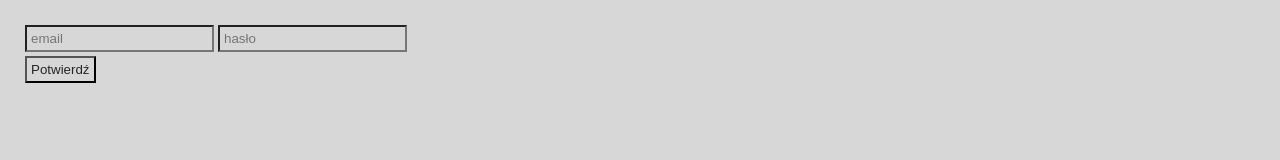
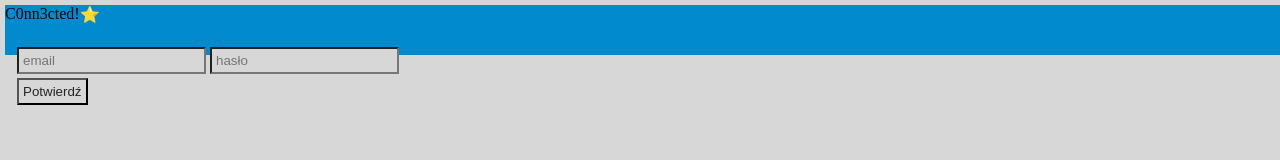
Before and after one commit to patYczakus/lockhavior, a plain HTML site: page index.html in a window 1280 px wide. Drawn offline with Linux system fonts and the light colour scheme.

Commit message:
Tworzenie nagłówka (w pracy!)

```diff
--- a/scripts/css/style.css
+++ b/scripts/css/style.css
@@ -7,11 +7,19 @@
 
 body {
     background: var(--backgroundColor-l-r2);
-    padding: 15px;
+    margin: 15px;
 }
 
 body.dark {
     background: var(--backgroundColor-d-r2);
+}
+
+#header {
+    background-color: var(--backgroundColor-l-r1);
+    box-sizing: border-box;
+    margin: -10px;
+    width: 100vw;
+    height: 50px;
 }
 
 input, button {
--- a/scripts/js/main.js
+++ b/scripts/js/main.js
@@ -4,7 +4,12 @@ var body = document.body
 let auth = getAuth()
 
 window.onload = () => {
-    body.innerHTML = `<input id="email" type="email" placeholder="email" /><input id="haslo" type="password" placeholder="hasło" /><br />
+    // Tworzenie zawartości nagłówka
+    body.innerHTML = `<div id="header"><div style="display: inline-block; float: left;">C0nn3cted!</div><div style="float: left;">⭐</div></div>
+    `
+
+    // Tworzenie formularza logowania oraz rejestru
+    body.innerHTML += `<input id="email" type="email" placeholder="email" /><input id="haslo" type="password" placeholder="hasło" /><br />
     <button id="submit">Potwierdź</button>`
 
     document.getElementById("submit").addEventListener("click", () => {
```
